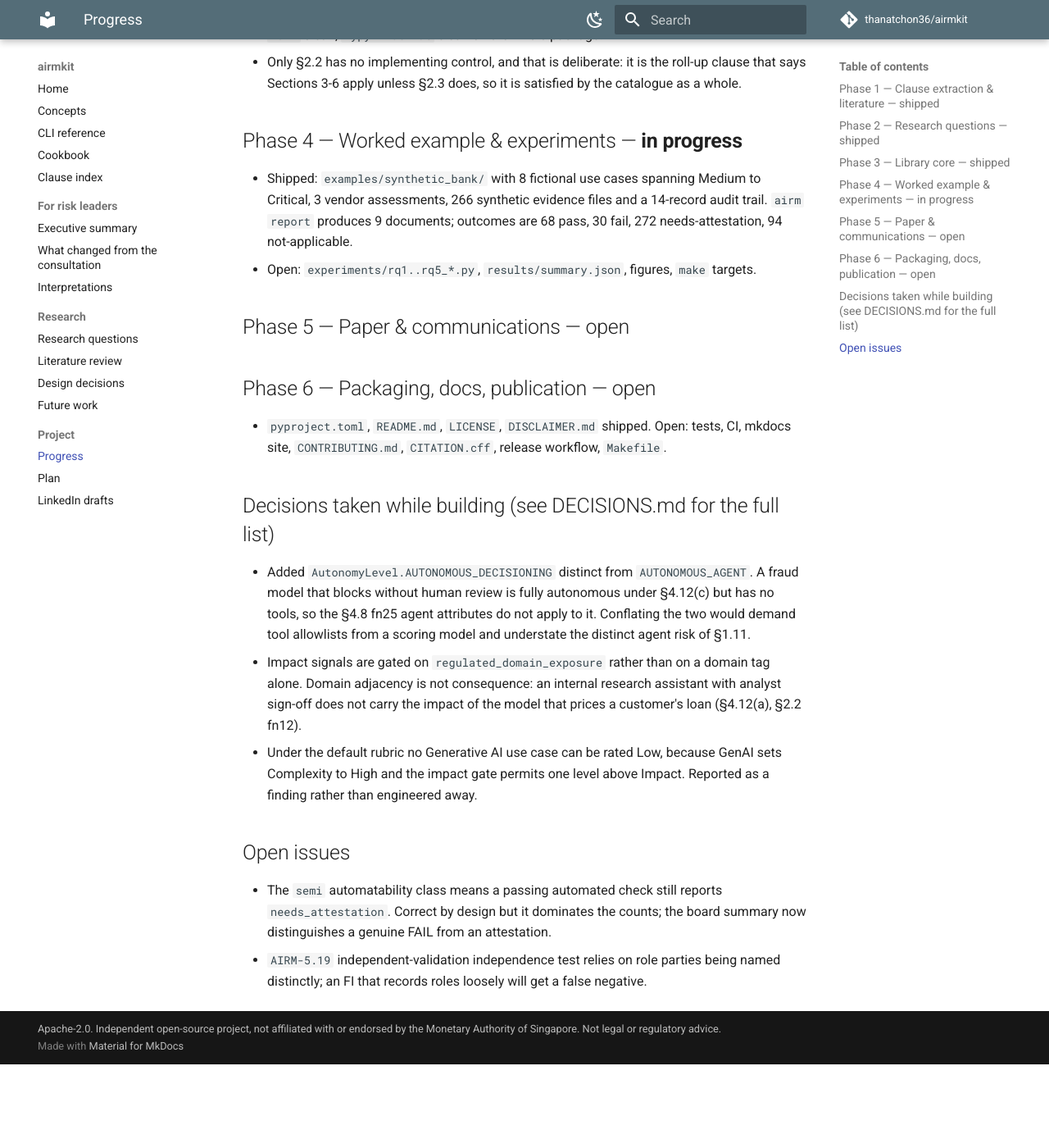
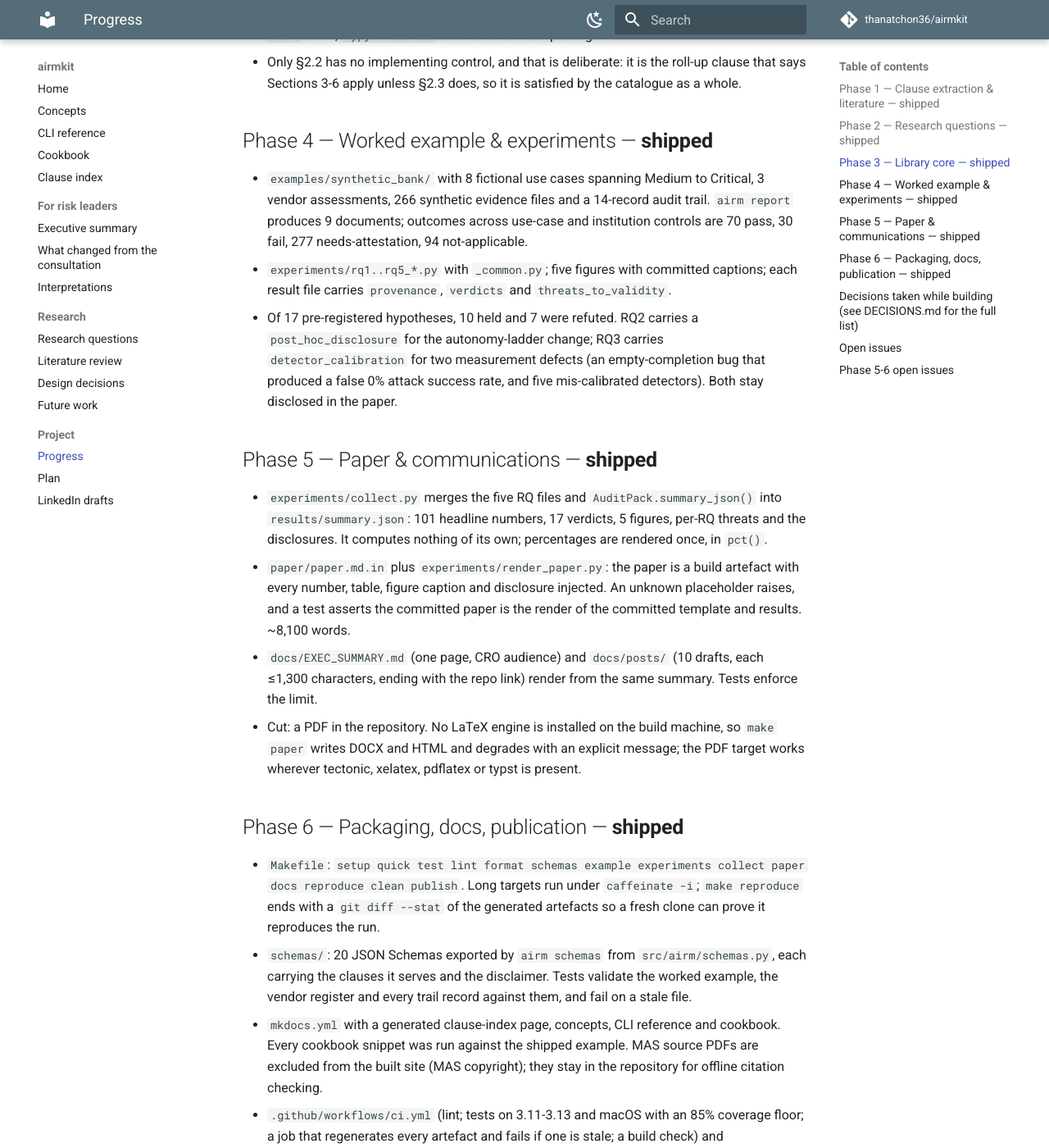
Before and after one commit to thanatchon36/airmkit, an MkDocs documentation site: the page built from docs/PROGRESS.md, in a window 1280 px wide and 1400 px high, scrolled down 1018 px. Shown: the whole window at 82% size. Built offline with MkDocs 1.6.1 and Material for MkDocs 9.7.7, drawn with Linux system fonts in a browser that asks for light colours; comment, search, counter and statistics services are not loaded; before the commit the page ends 2316 px from its top, so only the background shows below that; some of the changed text lies outside the part shown.

Commit message:
Phase 6 (2/2): CHANGELOG, README development and docs sections, PROGRESS closed
PROGRESS.md now records Phases 4-6 as shipped, with what was cut (no PDF in the repository: no
LaTeX engine on the build machine, so make paper writes DOCX and HTML and says so) and the open
issues carried forward.

Verified the README quickstart end to end in a clean directory: init, scan, report.

Co-Authored-By: Claude Opus 5 <noreply@anthropic.com>

```diff
--- a/docs/PROGRESS.md
+++ b/docs/PROGRESS.md
@@ -30,16 +30,50 @@ Status of each MISSION phase. Update before compacting context so work can resum
 - Only §2.2 has no implementing control, and that is deliberate: it is the roll-up clause that
   says Sections 3-6 apply unless §2.3 does, so it is satisfied by the catalogue as a whole.
 
-## Phase 4 — Worked example & experiments — **in progress**
-- Shipped: `examples/synthetic_bank/` with 8 fictional use cases spanning Medium to Critical,
-  3 vendor assessments, 266 synthetic evidence files and a 14-record audit trail. `airm report`
-  produces 9 documents; outcomes are 68 pass, 30 fail, 272 needs-attestation, 94 not-applicable.
-- Open: `experiments/rq1..rq5_*.py`, `results/summary.json`, figures, `make` targets.
+## Phase 4 — Worked example & experiments — **shipped**
+- `examples/synthetic_bank/` with 8 fictional use cases spanning Medium to Critical, 3 vendor
+  assessments, 266 synthetic evidence files and a 14-record audit trail. `airm report` produces
+  9 documents; outcomes across use-case and institution controls are 70 pass, 30 fail,
+  277 needs-attestation, 94 not-applicable.
+- `experiments/rq1..rq5_*.py` with `_common.py`; five figures with committed captions; each
+  result file carries `provenance`, `verdicts` and `threats_to_validity`.
+- Of 17 pre-registered hypotheses, 10 held and 7 were refuted. RQ2 carries a `post_hoc_disclosure`
+  for the autonomy-ladder change; RQ3 carries `detector_calibration` for two measurement defects
+  (an empty-completion bug that produced a false 0% attack success rate, and five mis-calibrated
+  detectors). Both stay disclosed in the paper.
 
-## Phase 5 — Paper & communications — open
-## Phase 6 — Packaging, docs, publication — open
-- `pyproject.toml`, `README.md`, `LICENSE`, `DISCLAIMER.md` shipped. Open: tests, CI, mkdocs site,
-  `CONTRIBUTING.md`, `CITATION.cff`, release workflow, `Makefile`.
+## Phase 5 — Paper & communications — **shipped**
+- `experiments/collect.py` merges the five RQ files and `AuditPack.summary_json()` into
+  `results/summary.json`: 101 headline numbers, 17 verdicts, 5 figures, per-RQ threats and the
+  disclosures. It computes nothing of its own; percentages are rendered once, in `pct()`.
+- `paper/paper.md.in` plus `experiments/render_paper.py`: the paper is a build artefact with every
+  number, table, figure caption and disclosure injected. An unknown placeholder raises, and a test
+  asserts the committed paper is the render of the committed template and results. ~8,100 words.
+- `docs/EXEC_SUMMARY.md` (one page, CRO audience) and `docs/posts/` (10 drafts, each ≤1,300
+  characters, ending with the repo link) render from the same summary. Tests enforce the limit.
+- Cut: a PDF in the repository. No LaTeX engine is installed on the build machine, so `make paper`
+  writes DOCX and HTML and degrades with an explicit message; the PDF target works wherever
+  tectonic, xelatex, pdflatex or typst is present.
+
+## Phase 6 — Packaging, docs, publication — **shipped**
+- `Makefile`: `setup quick test lint format schemas example experiments collect paper docs
+  reproduce clean publish`. Long targets run under `caffeinate -i`; `make reproduce` ends with a
+  `git diff --stat` of the generated artefacts so a fresh clone can prove it reproduces the run.
+- `schemas/`: 20 JSON Schemas exported by `airm schemas` from `src/airm/schemas.py`, each carrying
+  the clauses it serves and the disclaimer. Tests validate the worked example, the vendor register
+  and every trail record against them, and fail on a stale file.
+- `mkdocs.yml` with a generated clause-index page, concepts, CLI reference and cookbook. Every
+  cookbook snippet was run against the shipped example. MAS source PDFs are excluded from the
+  built site (MAS copyright); they stay in the repository for offline citation checking.
+- `.github/workflows/ci.yml` (lint; tests on 3.11-3.13 and macOS with an 85% coverage floor; a job
+  that regenerates every artefact and fails if one is stale; a build check) and `release.yml`
+  (tag-gated lint/tests, tag-vs-`__version__` check, PyPI trusted publishing, GitHub release,
+  docs deploy).
+- `CONTRIBUTING.md`, `CITATION.cff`, `CHANGELOG.md`; README gained development and docs sections.
+- `collect.py` and `render_paper.py` keep the committed provenance block and date the paper from
+  the results run, so re-rendering unchanged results is a no-op and the CI staleness gate is
+  meaningful rather than always red.
+- Tests: 475, coverage 96%.
 
 ## Decisions taken while building (see DECISIONS.md for the full list)
 - Added `AutonomyLevel.AUTONOMOUS_DECISIONING` distinct from `AUTONOMOUS_AGENT`. A fraud model
@@ -59,3 +93,11 @@ Status of each MISSION phase. Update before compacting context so work can resum
   distinguishes a genuine FAIL from an attestation.
 - `AIRM-5.19` independent-validation independence test relies on role parties being named
   distinctly; an FI that records roles loosely will get a false negative.
+
+## Phase 5-6 open issues
+- The git credential helper on the build machine lacks the `workflow` OAuth scope, so pushes that
+  touch `.github/workflows/` need `git push https://x-access-token:$(gh auth token)@...`.
+- `paper/paper.pdf` is not committed (no LaTeX engine locally); `paper/paper.md` and the DOCX are
+  the published artefacts.
+- The RQ3 figure and the paper's RQ3 section quote one small local model at 16 attack trials per
+  pattern. Raising n is in `docs/FUTURE_WORK.md`.
```
Also changed, not shown: CHANGELOG.md (added, +71 -0 lines), README.md (+18 -2 lines).
